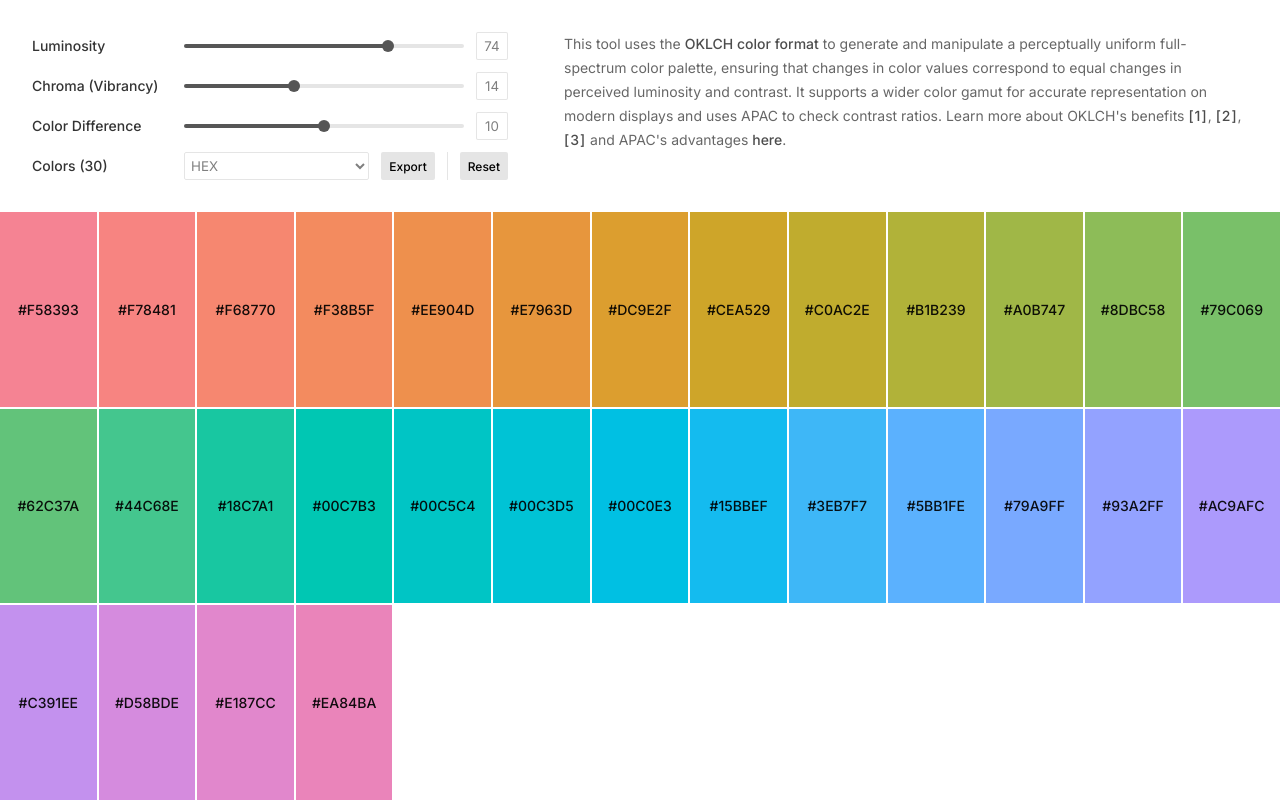
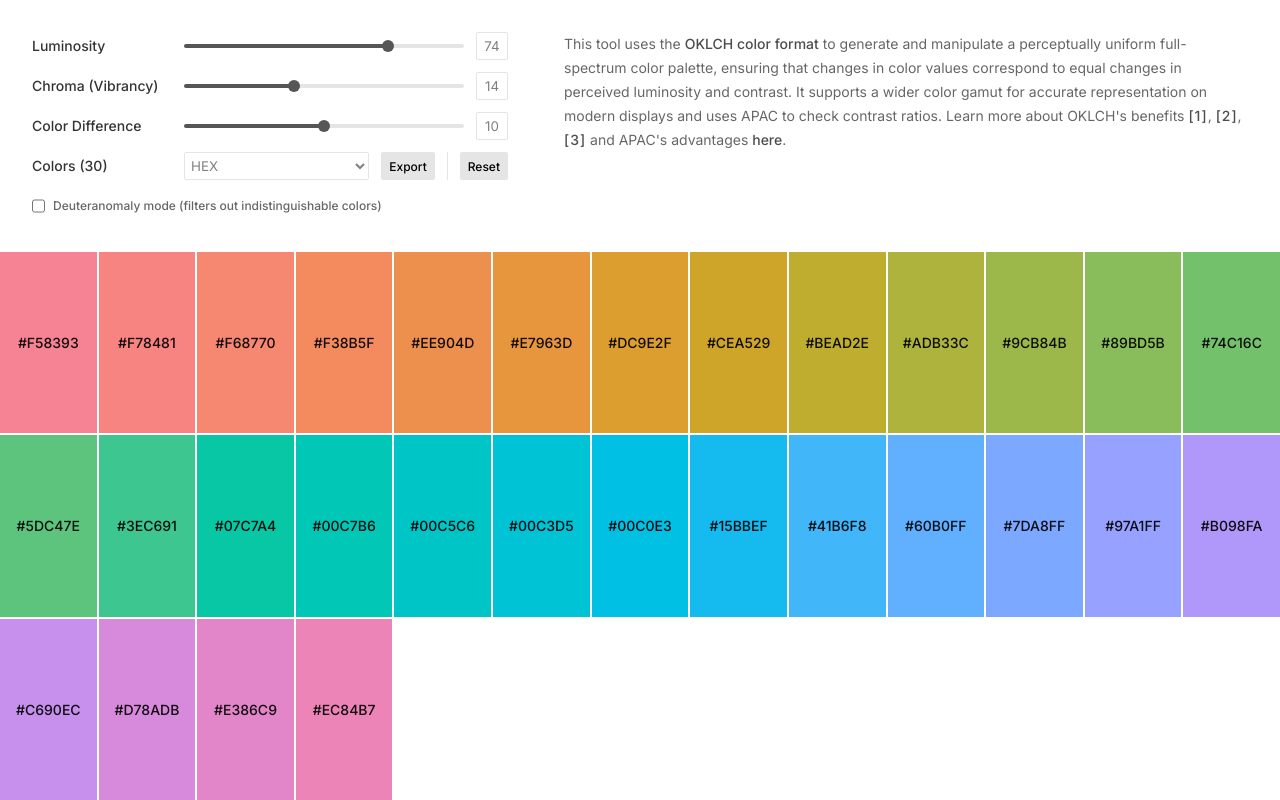
Before and after one commit to mrrocks/colors, a website with bundled scripts: page public/index.html in a window 1280 px wide. Built offline with nearby package versions, Linux system fonts and the light colour scheme; what apca-w3 would draw is missing.

Commit message:
Add color blindness mode support

```diff
--- a/package.json
+++ b/package.json
@@ -17,6 +17,7 @@
   },
   "dependencies": {
     "apca-w3": "^0.1.9",
-    "chroma-js": "^2.4.2"
+    "chroma-js": "^2.4.2",
+    "color-blind": "^0.1.3"
   }
 }
--- a/public/index.html
+++ b/public/index.html
@@ -74,6 +74,7 @@
             value="10"
           />
         </div>
+
         <div class="control">
           <label>Colors (<span id="colorCount">0</span>)</label>
           <div class="options">
@@ -87,6 +88,12 @@
             </div>
             <button id="resetButton">Reset</button>
           </div>
+        </div>
+        <div class="control color-blind">
+          <label
+            ><input type="checkbox" id="colorBlindMode" /> Deuteranomaly mode
+            (filters out indistinguishable colors)</label
+          >
         </div>
       </div>
       <div class="info">
--- a/public/main.css
+++ b/public/main.css
@@ -91,6 +91,7 @@ input[type='range']:focus::-webkit-slider-thumb {
   gap: 12px;
   font-size: 14px;
   align-items: center;
+  user-select: none;
 }
 
 .control label {
@@ -109,7 +110,8 @@ input[type='range']:focus::-webkit-slider-thumb {
   }
 }
 
-.control input[type='number'] {
+.control input[type='number'],
+.control input[type='checkbox'] {
   width: 32px;
   height: 28px;
   color: rgba(0, 0, 0, 0.5);
@@ -155,6 +157,19 @@ input[type='range']:focus::-webkit-slider-thumb {
   }
 }
 
+.color-blind {
+  font-size: 12px;
+  color: rgba(0, 0, 0, 0.6);
+}
+
+.color-blind label {
+  display: flex;
+  flex-direction: row;
+  gap: 8px;
+  align-items: center;
+  cursor: pointer;
+}
+
 .info a {
   font-weight: 500;
   color: rgba(0, 0, 0, 0.7);
--- a/public/main.js
+++ b/public/main.js
@@ -1,15 +1,17 @@
 import chroma from 'chroma-js';
 import { APCAcontrast, sRGBtoY } from 'apca-w3';
+import blinder from 'color-blind';
 
 const lumSlider = document.getElementById('lumInput');
-const lumDisplay = document.getElementById('lumValue');
 const diffSlider = document.getElementById('diffInput');
-const diffDisplay = document.getElementById('diffValue');
 const chromaSlider = document.getElementById('chromaInput');
-const chromaDisplay = document.getElementById('chromaValue');
 const resetButton = document.getElementById('resetButton');
 const exportButton = document.getElementById('exportButton');
 const grid = document.getElementById('colorGrid');
+
+document
+  .getElementById('colorBlindMode')
+  .addEventListener('change', refreshGrid);
 
 let palette = [];
 
@@ -30,6 +32,10 @@ function textColor(bgColor) {
     : 'rgba(0, 0, 0, 0.92)';
 }
 
+document
+  .getElementById('colorBlindMode')
+  .addEventListener('change', refreshGrid);
+
 function colorPalette(lum, chromaVal) {
   let colors = [];
   const startHue = 12;
@@ -38,19 +44,37 @@ function colorPalette(lum, chromaVal) {
 
   for (let i = 0; i < quantity; i++) {
     const hue = startHue + (i / quantity) * (endHue - startHue);
-    colors.push(chroma.oklch(lum, chromaVal, hue));
+    let color = chroma.oklch(lum, chromaVal, hue).hex();
+    colors.push(chroma(color));
   }
   return colors;
 }
 
 function uniqueColors(colors, minDist) {
   const unique = [];
+  const isColorBlindMode = document.getElementById('colorBlindMode').checked;
+
   colors.forEach((color) => {
-    const isUnique = unique.every(
-      (uc) => chroma.distance(color, uc) >= minDist,
-    );
+    const isUnique = unique.every((uc) => {
+      // Calculate distance in normal mode
+      let distance = chroma.distance(color, uc);
+
+      // If color-blind mode is enabled, adjust the distance calculation
+      if (isColorBlindMode) {
+        const colorDeuteranomaly = chroma(blinder.deuteranomaly(color.hex()));
+        const ucDeuteranomaly = chroma(blinder.deuteranomaly(uc.hex()));
+        distance = Math.min(
+          distance,
+          chroma.distance(colorDeuteranomaly, ucDeuteranomaly),
+        );
+      }
+
+      return distance >= minDist;
+    });
+
     if (isUnique) unique.push(color);
   });
+
   return unique;
 }
 
```
Also changed, not shown: 1 other file.
